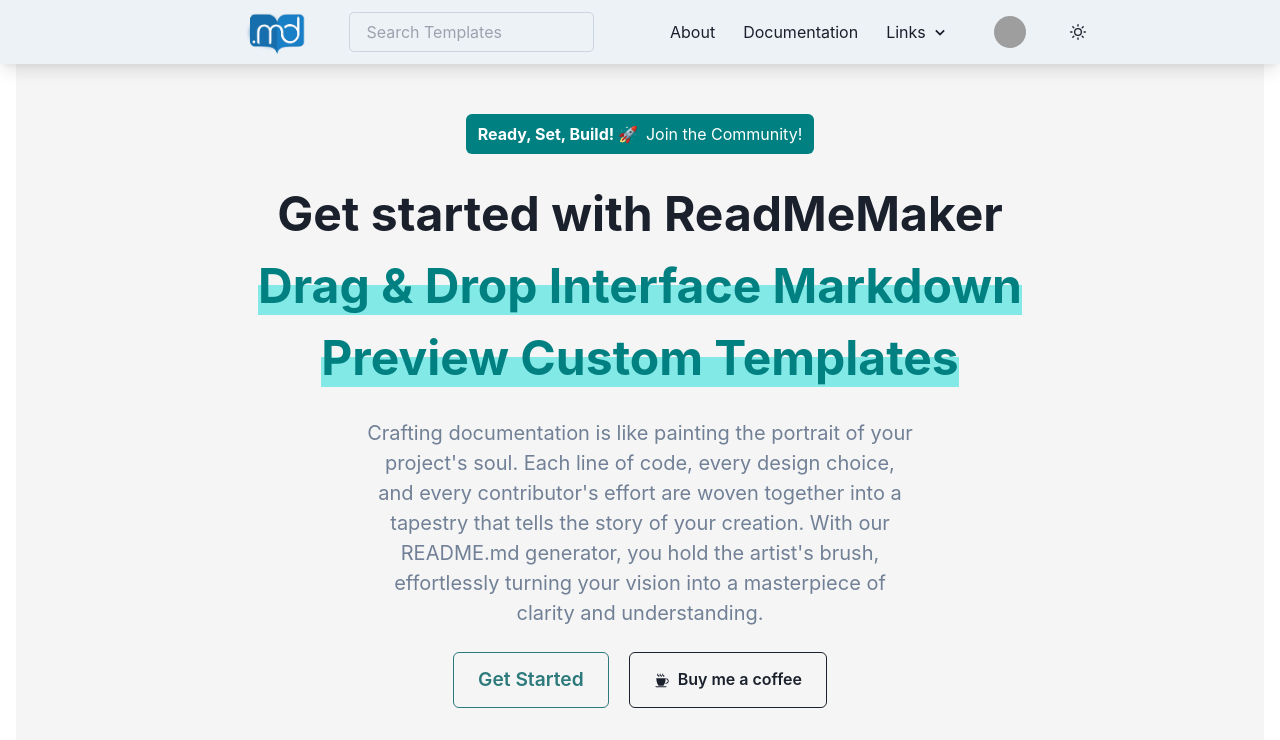
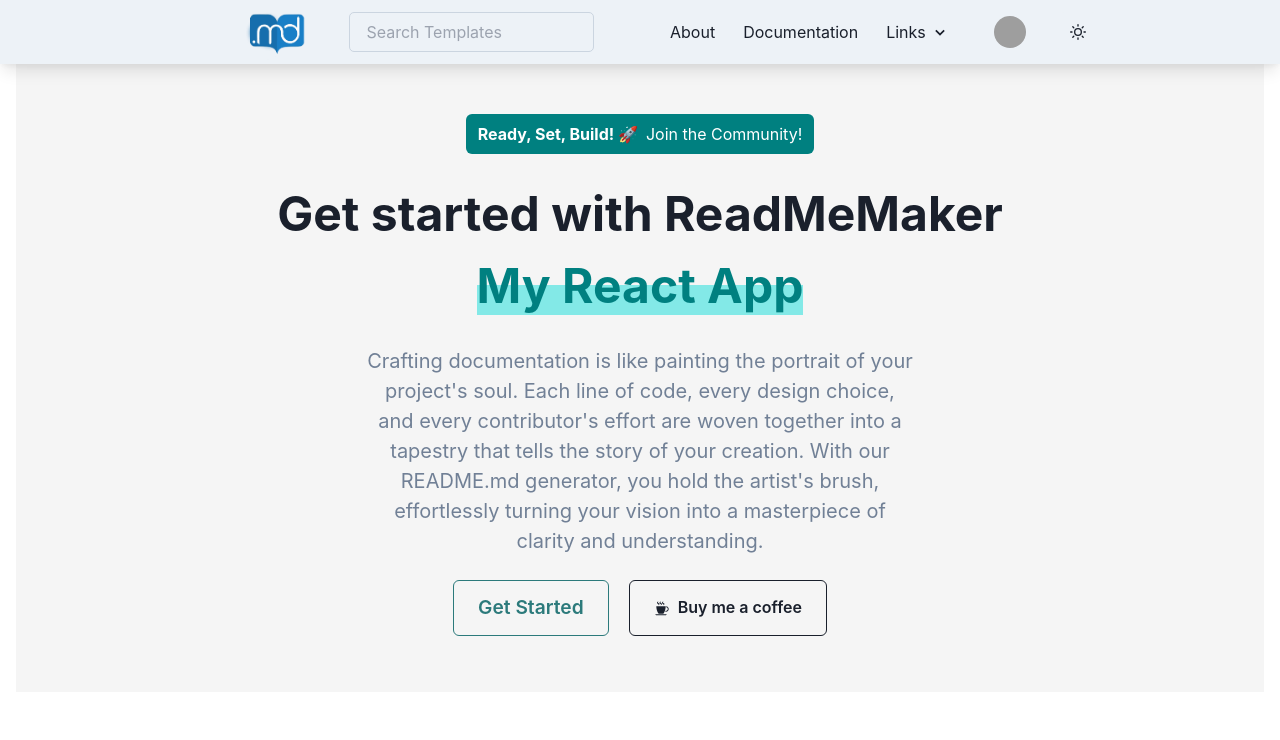
Before and after one commit to razzivofficial/ReadMeMaker, a React (Create React App) app in the folder frontend/: page / in a window 1280 px wide. Shown: the top 740 px of the page. Built offline with nearby package versions, Linux system fonts and the light colour scheme; grey boxes are pictures that could not be loaded.

Commit message:
implimenting-text-animation

```diff
--- a/frontend/src/Components/HeroSection/HeroSection.jsx
+++ b/frontend/src/Components/HeroSection/HeroSection.jsx
@@ -1,6 +1,32 @@
-import * as React from "react";
+import { React, useState, useEffect } from "react";
 import { chakra, Stack, Text, Button, Box } from "@chakra-ui/react";
 import { GiCoffeeCup } from "react-icons/gi";
+
+// Animation Logic Started
+
+// const text = [
+//   "Drag & Drop Interface",
+//   "Interface Markdown",
+//   "Preview Custom Templates",
+// ];
+
+const Typewriter = ({ text, delay }) => {
+  const [currentText, setCurrentText] = useState("");
+  const [currentIndex, setCurrentIndex] = useState(0);
+
+  useEffect(() => {
+    if (currentIndex < text.length) {
+      const timeout = setTimeout(() => {
+        setCurrentText((prevText) => prevText + text[currentIndex]);
+        setCurrentIndex((prevIndex) => prevIndex + 1);
+      }, delay);
+
+      return () => clearTimeout(timeout);
+    }
+  }, [currentIndex, delay, text]);
+
+  return <span>{currentText}</span>;
+};
 
 const HeroSection = () => {
   return (
@@ -38,7 +64,8 @@ const HeroSection = () => {
             color="teal"
             bg="linear-gradient(transparent 50%, #83e9e7 50%)"
           >
-            Drag & Drop Interface Markdown Preview Custom Templates
+            {/* Drag & Drop Interface Markdown Preview Custom Templates */}
+            <Typewriter text="My React App" delay={100} />
           </chakra.span>
         </chakra.h1>
         <Text maxW="550px" fontSize="xl" textAlign="center" color="gray.500">
```
